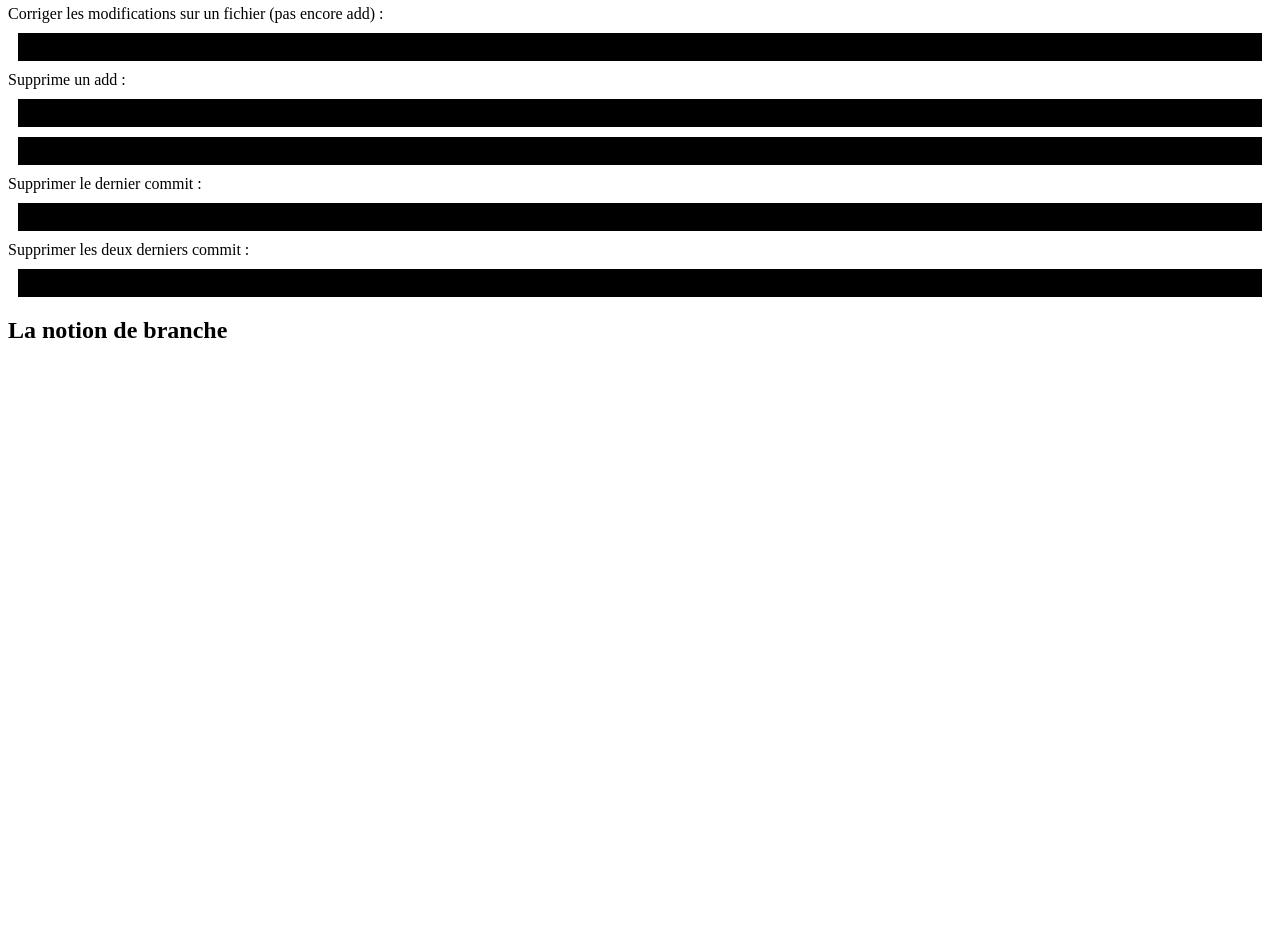
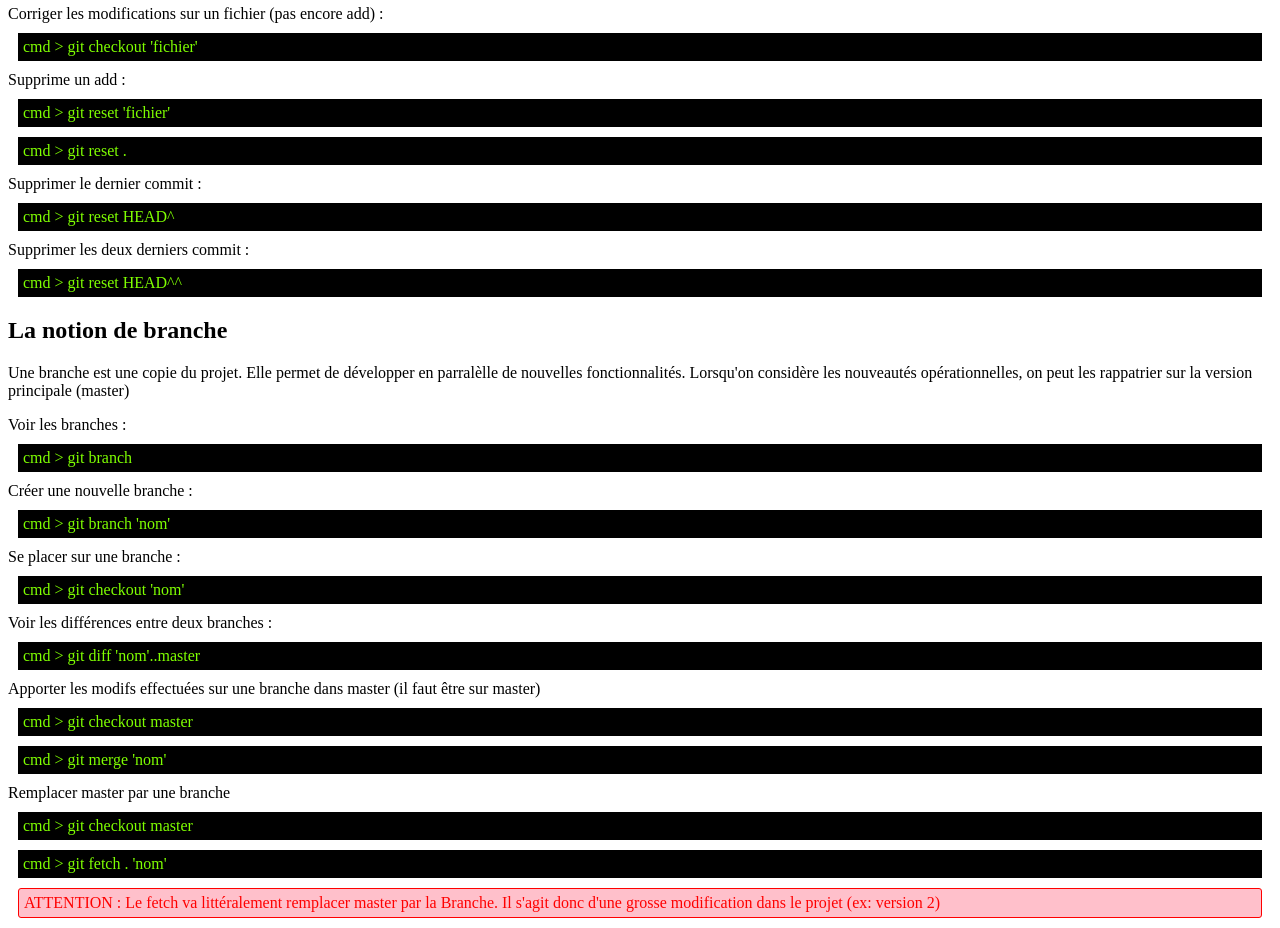
Before and after one commit to yakineEvogue/cours_git_devmob, a plain HTML site: page index.html in a window 1280 px wide. Shown: the part 1060-1988 px from the top of the page. Before the commit the page ends 1424 px from the top, so only its background shows below. Drawn offline with Linux system fonts and the light colour scheme.

Commit message:
branche test essaie couleur 3

```diff
--- a/index.html
+++ b/index.html
@@ -58,12 +58,28 @@
     <div class="cmd">git reset HEAD^^</div>
 
     <h2>La notion de branche</h2>
+    <p>Une branche est une copie du projet. Elle permet de développer en parralèlle de nouvelles fonctionnalités. Lorsqu'on considère les nouveautés opérationnelles, on peut les rappatrier sur la version principale (master)</p>
 
+    Voir les branches :
+    <div class="cmd">git branch</div>
 
+    Créer une nouvelle branche :
+    <div class="cmd">git branch 'nom'</div>
 
+    Se placer sur une branche :
+    <div class="cmd">git checkout 'nom'</div>
 
+    Voir les différences entre deux branches :
+    <div class="cmd">git diff 'nom'..master</div>
 
+    Apporter les modifs effectuées sur une branche dans master (il faut être sur master)
+    <div class="cmd">git checkout master</div>
+    <div class="cmd">git merge 'nom'</div>
 
+    Remplacer master par une branche
+    <div class="cmd">git checkout master</div>
+    <div class="cmd">git fetch . 'nom'</div>
+    <div class="warning">Le fetch va littéralement remplacer master par la Branche. Il s'agit donc d'une grosse modification dans le projet (ex: version 2)</div>
 
 
   </body>
--- a/styles.css
+++ b/styles.css
@@ -1,5 +1,4 @@
 .cmd{
-<<<<<<< HEAD
   color: chartreuse;
   background: black;
   padding: 5px;
```
